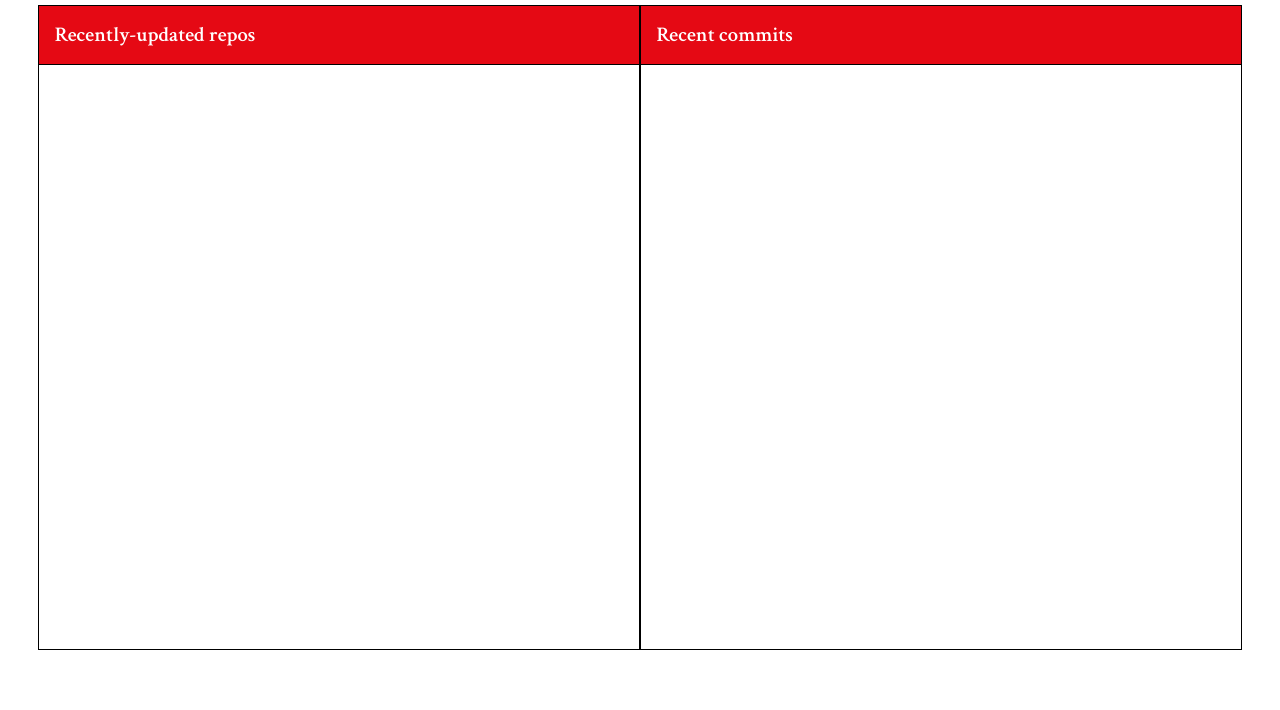
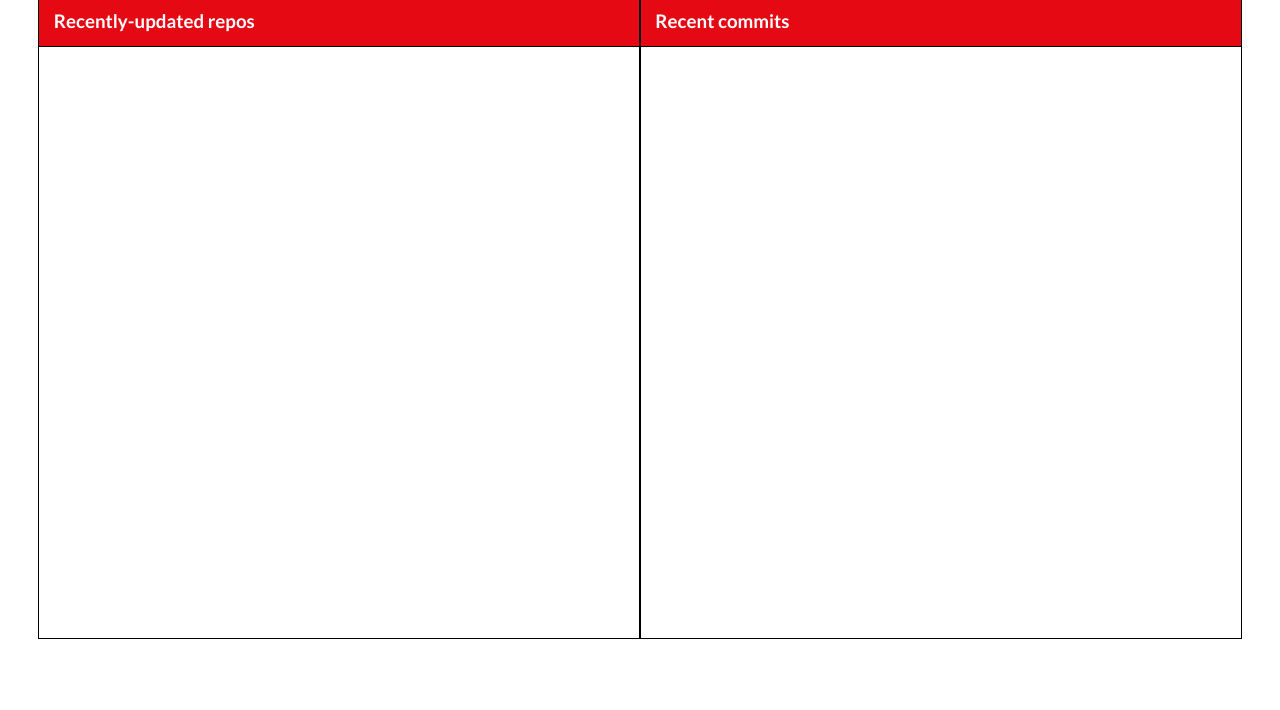
Before and after one commit to humantorch/github-browser, a website: page app/index.html in a window 1280 px wide. Shown: the part 90-800 px from the top of the page. Drawn offline with nearby package versions, Linux system fonts and the light colour scheme; files that its build step writes are made by us from their sources.

Commit message:
swap out cleaner webfont

```diff
--- a/app/index.html
+++ b/app/index.html
@@ -6,7 +6,7 @@
         <meta name="description" content="">
         <meta name="viewport" content="width=device-width">
         <link rel="shortcut icon" href="/favicon.ico">
-        <link href='http://fonts.googleapis.com/css?family=Crimson+Text:400,600' rel='stylesheet' type='text/css'>
+        <link href='http://fonts.googleapis.com/css?family=Lato:400,300,700' rel='stylesheet' type='text/css'>
         <link rel="stylesheet" href="https://maxcdn.bootstrapcdn.com/font-awesome/4.4.0/css/font-awesome.min.css">
 
         <!-- Place favicon.ico and apple-touch-icon.png in the root directory -->
--- a/app/styles/main.scss
+++ b/app/styles/main.scss
@@ -13,7 +13,8 @@ body {
     background-size: cover;
     color: #333;
     margin: 0; padding: 0;
-    font-family: 'Crimson Text', serif;
+    font-family: 'Lato', sans-serif;
+    font-size: 0.9em;
 }
 
 // Variables
```
